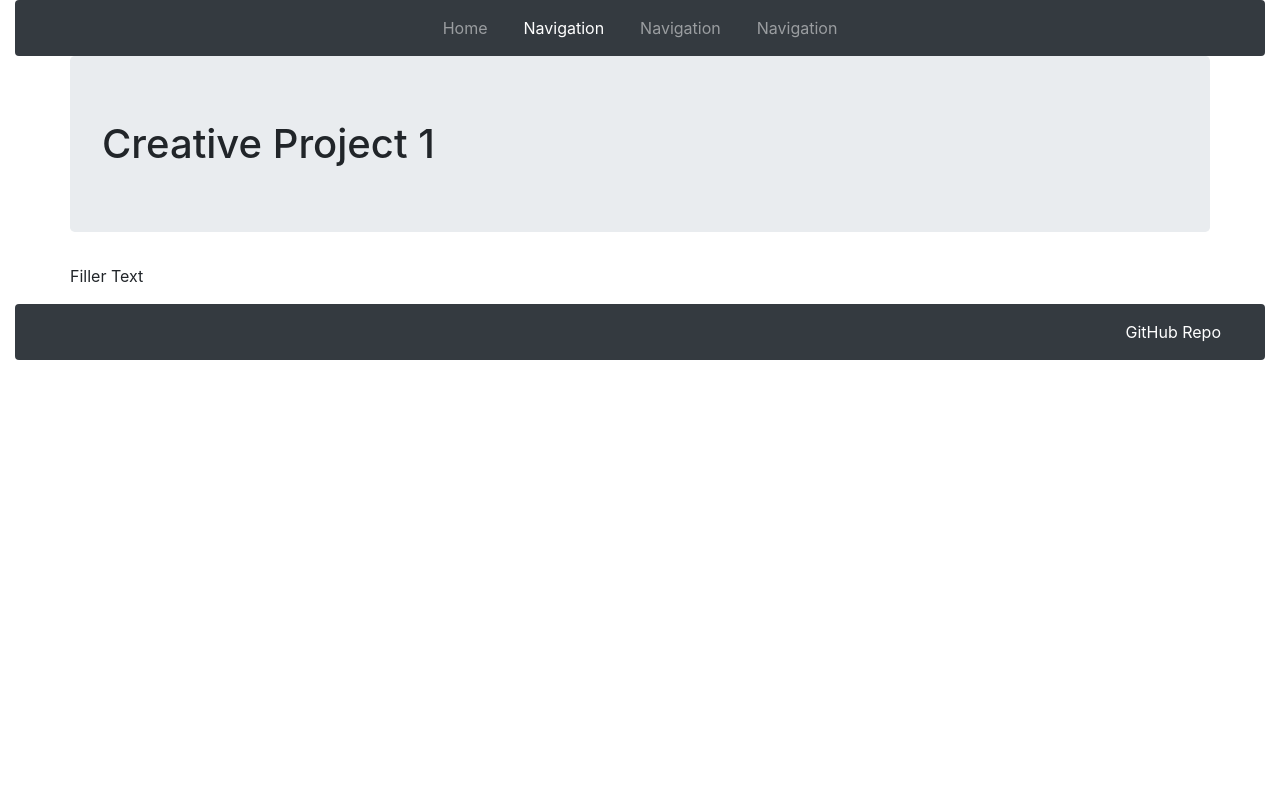
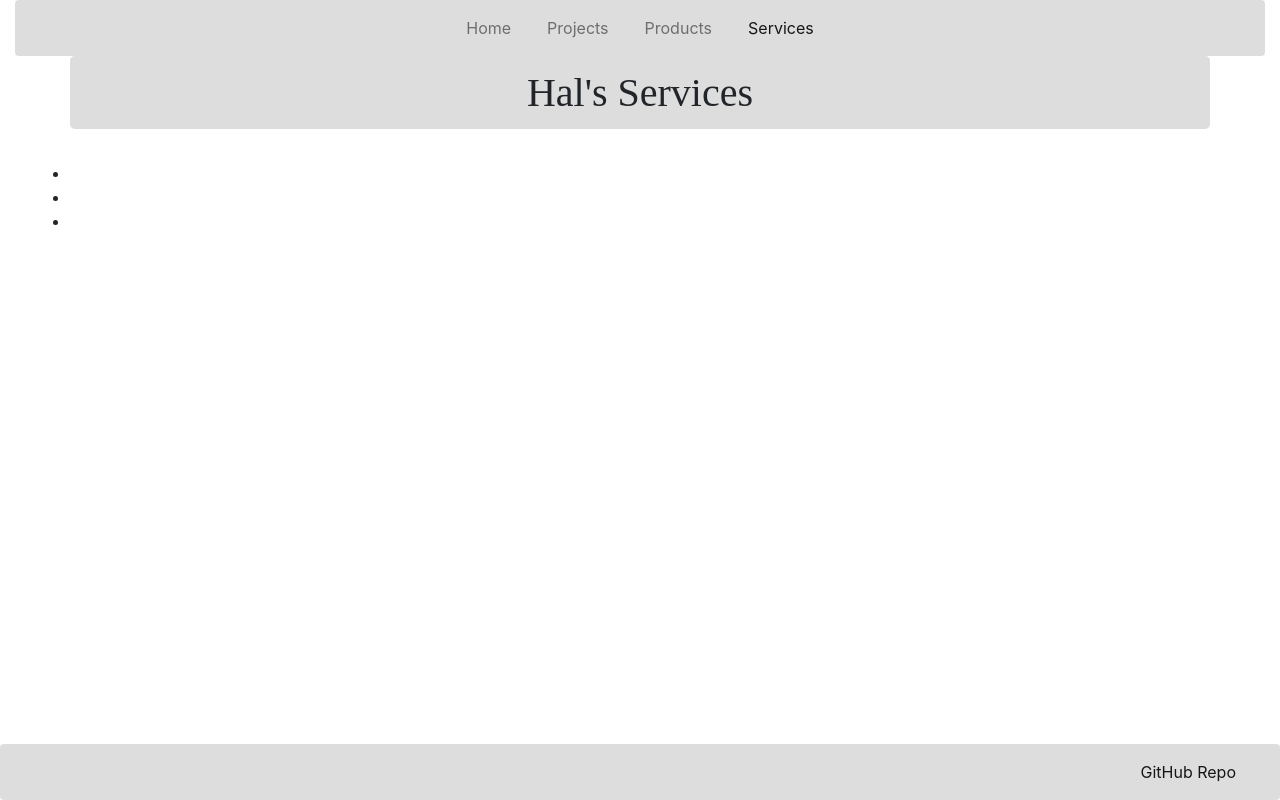
Before and after one commit to Ulif1/Creative_Project_1, a plain HTML site: page pages/services.html in a window 1280 px wide. Drawn offline with nearby package versions, Linux system fonts and the light colour scheme.

```diff
--- a/css/styles.css
+++ b/css/styles.css
@@ -6,7 +6,21 @@
 
 body{
   background-attachment: fixed;
-  background-image: url(/images/background-pattern.jpg);
+
+}
+
+.bg-light{
+  background-color: #DDD !important;
+}
+
+.jumbotron{
+  background-color: #DDD;
+  text-align: center;
+  padding: 1%;
+}
+
+.serif{
+  font-family: serif;
 }
 
 .nav-item{
@@ -31,4 +45,13 @@ body{
     width: 30%;
     margin: auto;
   }
+
+  ul{
+    background-color: #ff944d;
+    border-radius: 50px;
+  }
+
+  body{
+    margin-top: 40px;
+  }
 }
--- a/pages/portfolio.html
+++ b/pages/services.html
@@ -13,7 +13,7 @@
 
 <body>
   <div class="container-fluid">
-    <nav class="navbar navbar-expand-md navbar-dark bg-dark rounded">
+    <nav class="navbar navbar-expand-md navbar-light bg-light rounded">
       <button class="navbar-toggler" type="button" data-toggle="collapse" data-target="#navbarNav" aria-controls="navbarNav" aria-expanded="false" aria-label="Toggle navigation">
         <span class="navbar-toggler-icon"></span>
       </button>
@@ -22,29 +22,36 @@
           <li class="nav-item">
             <a class="nav-link" href="/index.html">Home <span class="sr-only">(current)</span></a>
           </li>
-          <li class="nav-item active">
-            <a class="nav-link" href="/pages/portfolio.html">Navigation</a>
+          <li class="nav-item">
+            <a class="nav-link" href="/pages/projects.html">Projects</a>
           </li>
           <li class="nav-item">
-            <a class="nav-link" href="/pages/reviews.html">Navigation</a>
+            <a class="nav-link" href="/pages/work-sites.html">Products</a>
           </li>
-          <li class="nav-item">
-            <a class="nav-link" href="/pages/about.html">Navigation</a>
+          <li class="nav-item active">
+            <a class="nav-link" href="/pages/services.html">Services</a>
           </li>
         </ul>
       </div>
     </nav>
     <div class="container content-justify-center jumbotron">
-      <h1 class="m-auto">Creative Project 1</h1>
+      <h1 class="serif m-auto">Hal's Services</h1>
     </div>
     <div class="row container-fluid">
       <div class="container">
-        <p>Filler Text</p>
+        <ul>
+          <li>
+          </li>
+          <li>
+          </li>
+          <li>
+          </li>
+        </ul>
       </div>
     </div>
 
 
-    <nav class="navbar navbar-expand-md navbar-dark bg-dark rounded">
+    <nav class="navbar navbar-expand-md navbar-light bg-light rounded fixed-bottom">
       <button class="navbar-toggler" type="button" data-toggle="collapse" data-target="#navbarNav" aria-controls="navbarNav" aria-expanded="false" aria-label="Toggle navigation">
         <span class="navbar-toggler-icon"></span>
       </button>
```
Also changed, not shown: index.html (+6 -6 lines), pages/projects.html (renamed from pages/about.html, +9 -9 lines), pages/work-sites.html (renamed from pages/reviews.html, +7 -7 lines), images/Carpet.jpg (added), images/Flooring_1.jpg (added), images/Tile_Floor.jpg (added), images/white_tile.jpg (added), 2 other files.
